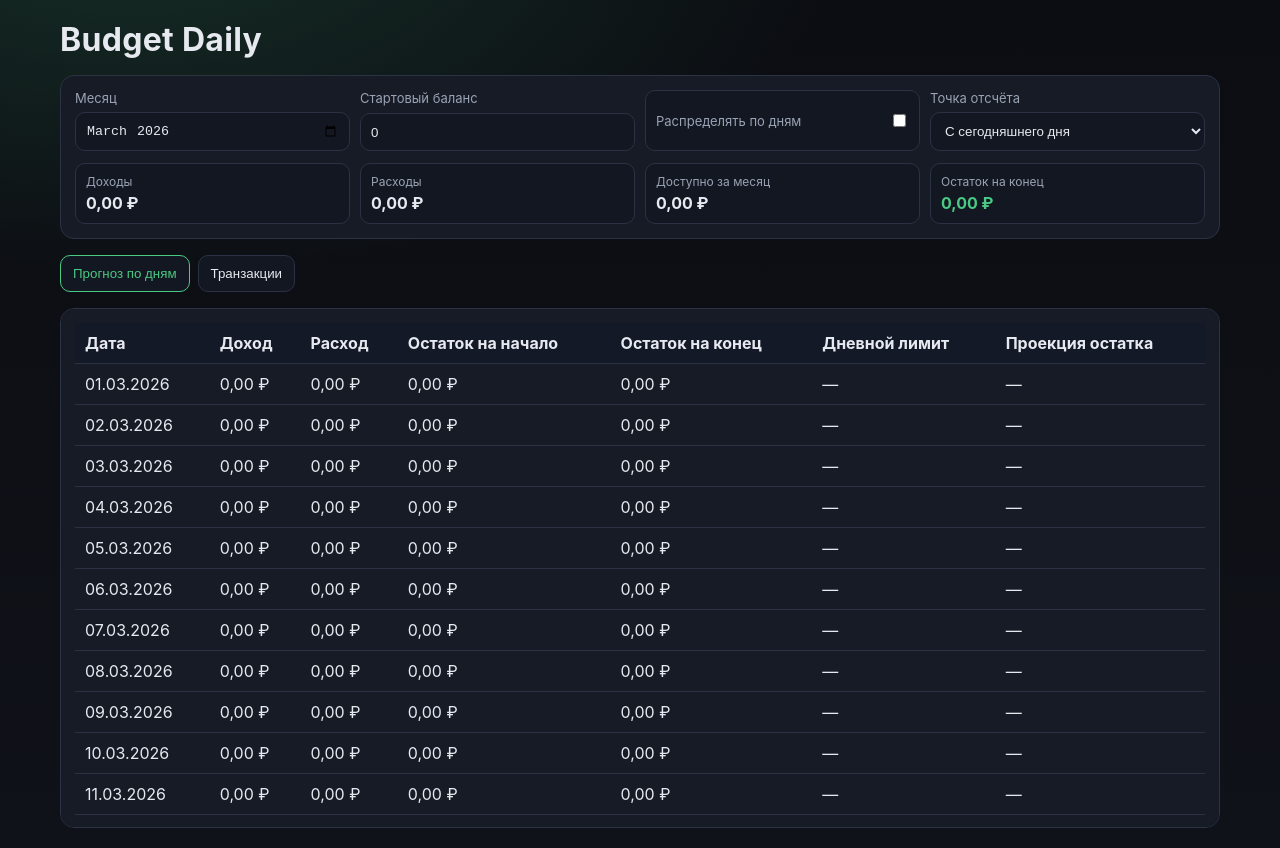
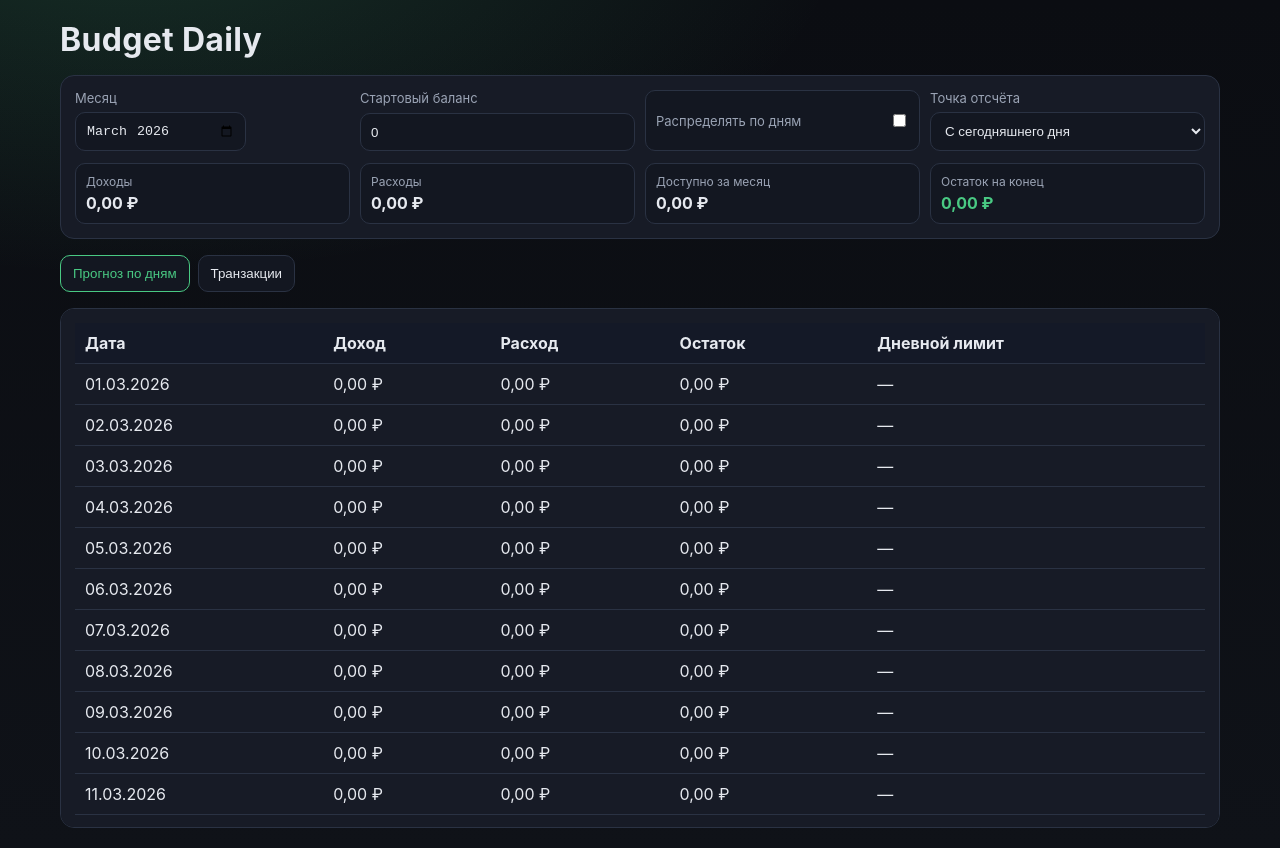
Before and after one commit to Nancymay/budget-daily, a React (Vite) app: page / in a window 1280 px wide. Built offline with nearby package versions, Linux system fonts and the light colour scheme.

Commit message:
ui: simplify daily table and shrink month input

```diff
--- a/src/components/DailyTable.tsx
+++ b/src/components/DailyTable.tsx
@@ -16,10 +16,8 @@ export function DailyTable({ rows, referenceDate }: DailyTableProps) {
             <th>Дата</th>
             <th>Доход</th>
             <th>Расход</th>
-            <th>Остаток на начало</th>
-            <th>Остаток на конец</th>
+            <th>Остаток</th>
             <th>Дневной лимит</th>
-            <th>Проекция остатка</th>
           </tr>
         </thead>
         <tbody>
@@ -30,12 +28,8 @@ export function DailyTable({ rows, referenceDate }: DailyTableProps) {
                 <td>{toHumanDate(row.date)}</td>
                 <td>{formatMoney(row.income)}</td>
                 <td>{formatMoney(row.expense)}</td>
-                <td className={row.balanceStart < 0 ? "negative" : ""}>{formatMoney(row.balanceStart)}</td>
                 <td className={row.balanceEnd < 0 ? "negative" : ""}>{formatMoney(row.balanceEnd)}</td>
                 <td>{row.dailyLimit !== null ? formatMoney(row.dailyLimit) : "—"}</td>
-                <td className={row.projectedEnd !== null && row.projectedEnd < 0 ? "negative" : ""}>
-                  {row.projectedEnd !== null ? formatMoney(row.projectedEnd) : "—"}
-                </td>
               </tr>
             );
           })}
--- a/src/components/HeaderPanel.tsx
+++ b/src/components/HeaderPanel.tsx
@@ -23,7 +23,7 @@ export function HeaderPanel({
   return (
     <header className="panel">
       <div className="panel-grid">
-        <label className="field">
+        <label className="field month-field">
           <span>Месяц</span>
           <input type="month" value={month} onChange={(event) => onMonthChange(event.target.value)} />
         </label>
--- a/src/styles/main.css
+++ b/src/styles/main.css
@@ -71,6 +71,10 @@ h1 {
   color: var(--text);
 }
 
+.month-field {
+  max-width: 170px;
+}
+
 .switch-field {
   display: flex;
   align-items: center;
@@ -133,7 +137,7 @@ h1 {
 table {
   width: 100%;
   border-collapse: collapse;
-  min-width: 900px;
+  min-width: 680px;
 }
 
 th,
```
